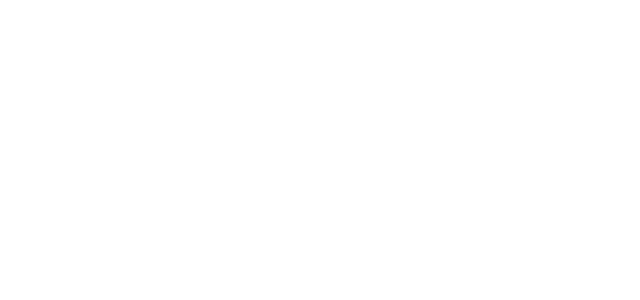
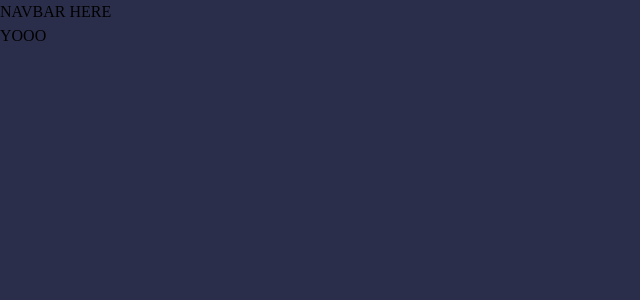
Before and after one commit to gnaumoskii/Jobstra, a React (Vite) app in the folder frontend/jobstra-frontend/: page / in a window 1280 px wide. Shown: the top 300 px of the page, without its empty margins (0-640 px from the left). Built offline with nearby package versions, Linux system fonts and the light colour scheme.

Commit message:
added mockup application and set up react-router

```diff
--- a/frontend/jobstra-frontend/package.json
+++ b/frontend/jobstra-frontend/package.json
@@ -10,8 +10,10 @@
     "preview": "vite preview"
   },
   "dependencies": {
+    "@types/react-router-dom": "^5.3.3",
     "react": "^18.2.0",
-    "react-dom": "^18.2.0"
+    "react-dom": "^18.2.0",
+    "react-router-dom": "^6.15.0"
   },
   "devDependencies": {
     "@types/react": "^18.2.15",
--- a/frontend/jobstra-frontend/src/App.scss
+++ b/frontend/jobstra-frontend/src/App.scss
@@ -1 +1,8 @@
 @import "./theme/reset";
+@import "./theme/variables";
+
+@import "./pages/home/HomePage.scss";
+
+body {
+    background-color: $blue-dark;
+}
--- a/frontend/jobstra-frontend/src/App.tsx
+++ b/frontend/jobstra-frontend/src/App.tsx
@@ -1,13 +1,29 @@
-import './App.scss'
+import "./App.scss";
+import { RouterProvider, createBrowserRouter } from "react-router-dom";
+import HomePage from "./pages/home/HomePage";
+import RootLayout from "./pages/layouts/RootLayout";
 
 function App() {
+    const router = createBrowserRouter([
+        {
+            path: "/",
+            element: <RootLayout />,
+            errorElement: null,
+            children: [
+              {
+                index: true,
+                element: <HomePage />,
+              }
+            ],
+        },
+    ]);
 
-
-  return (
-    <>
-
-    </>
-  )
+    return (
+        // <Suspense> tag instead of <> allows us to use fallback while the route is finished loading <Suspense fallback={<Loading />}>
+        <>
+            <RouterProvider router={router} />
+        </>
+    );
 }
 
-export default App
+export default App;
--- /dev/null
+++ b/frontend/jobstra-frontend/src/pages/home/HomePage.tsx
@@ -0,0 +1,9 @@
+const HomePage = () => {
+  return (
+    <div className="home-page">
+        YOOO
+    </div>
+  )
+}
+
+export default HomePage
--- /dev/null
+++ b/frontend/jobstra-frontend/src/pages/layouts/RootLayout.tsx
@@ -0,0 +1,16 @@
+import React from 'react'
+import { Outlet } from 'react-router-dom'
+
+const RootLayout = () => {
+  return (
+    <>
+        <div>NAVBAR HERE</div>
+        <main>
+            <Outlet />
+        </main>
+
+    </>
+  )
+}
+
+export default RootLayout
--- a/frontend/jobstra-frontend/src/theme/_variables.scss
+++ b/frontend/jobstra-frontend/src/theme/_variables.scss
@@ -0,0 +1,11 @@
+// COLORS
+// Main palette 1
+$cream: #F8B595;
+$pink-red: #F67280;
+$pink: #C06C84;
+
+// Main palette 2
+$orange: #E84545;
+$burgundy: #903749;
+$purple: #53354A;
+$blue-dark: #2B2E4A;
```
Also changed, not shown: frontend/jobstra-frontend/src/mock/applications.json (added, +11 -0 lines), frontend/jobstra-frontend/src/pages/home/HomePage.scss (added), 1 other file (tests, documents, lock files or other folders).
